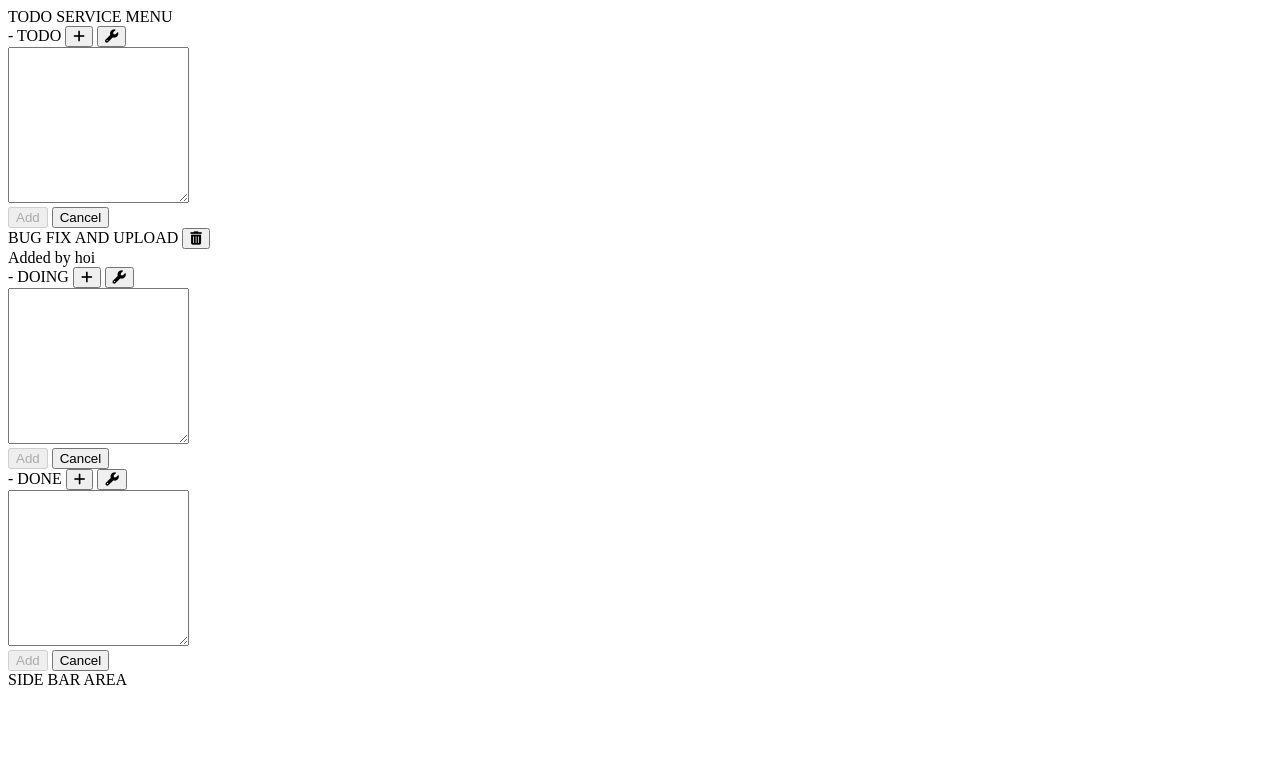
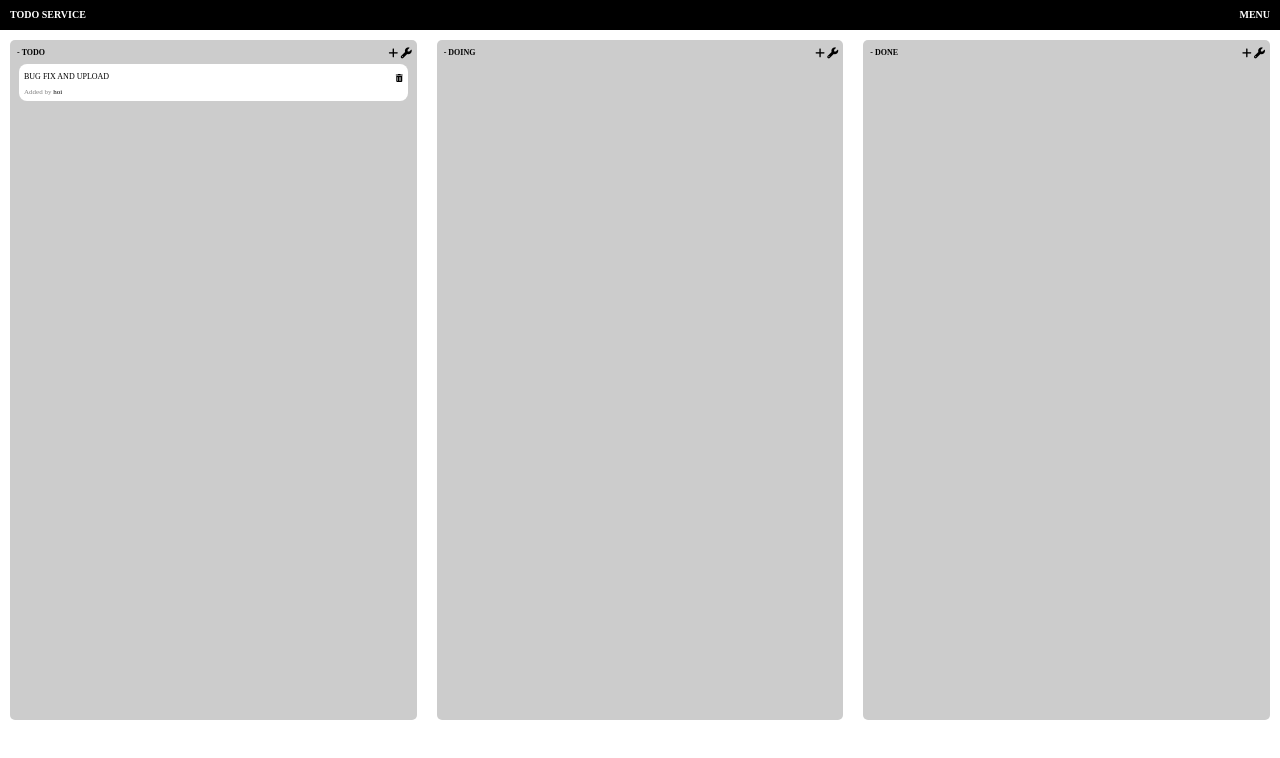
Before and after one commit to choichoigang/todo-5, a plain HTML site: page frontend/page/main.html in a window 1280 px wide. Drawn offline with Linux system fonts and the light colour scheme.

Commit message:
:page_facing_up: docs html에 css 경로 설정

```diff
--- a/frontend/page/main.html
+++ b/frontend/page/main.html
@@ -3,6 +3,9 @@
   <head>
     <meta charset="utf-8" />
     <meta name="viewport" content="width=device-width" />
+    <link rel="stylesheet" href="../css/reset.css" />
+    <link rel="stylesheet" href="../css/main.css" />
+    <link rel="stylesheet" href="../css/list.css" />
     <script
       src="https://kit.fontawesome.com/649591e722.js"
       crossorigin="anonymous"
```
